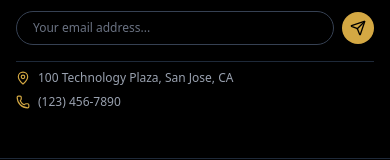
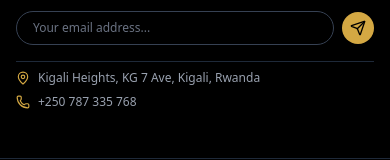
Before and after one commit to ingdia/cele_electronics, a Next.js app: page / in a window 390 px wide. Shown: the part 6647-6807 px from the top of the page. Built offline with nearby package versions, Linux system fonts and the light colour scheme.

Commit message:
feat(layout): update Footer with additional links and improved responsive layout

```diff
--- a/src/components/layout/Footer.tsx
+++ b/src/components/layout/Footer.tsx
@@ -185,11 +185,11 @@ export const Footer = () => {
           <div className="space-y-2 pt-2 border-t border-gray-800 text-xs text-gray-400">
             <div className="flex items-center gap-2">
               <MapPin className="w-3.5 h-3.5 text-gold-500 shrink-0" />
-              <span>100 Technology Plaza, San Jose, CA</span>
+              <span>Kigali Heights, KG 7 Ave, Kigali, Rwanda</span>
             </div>
             <div className="flex items-center gap-2">
               <Phone className="w-3.5 h-3.5 text-gold-500 shrink-0" />
-              <span>(123) 456-7890</span>
+              <span>+250 787 335 768</span>
             </div>
           </div>
         </div>
```
